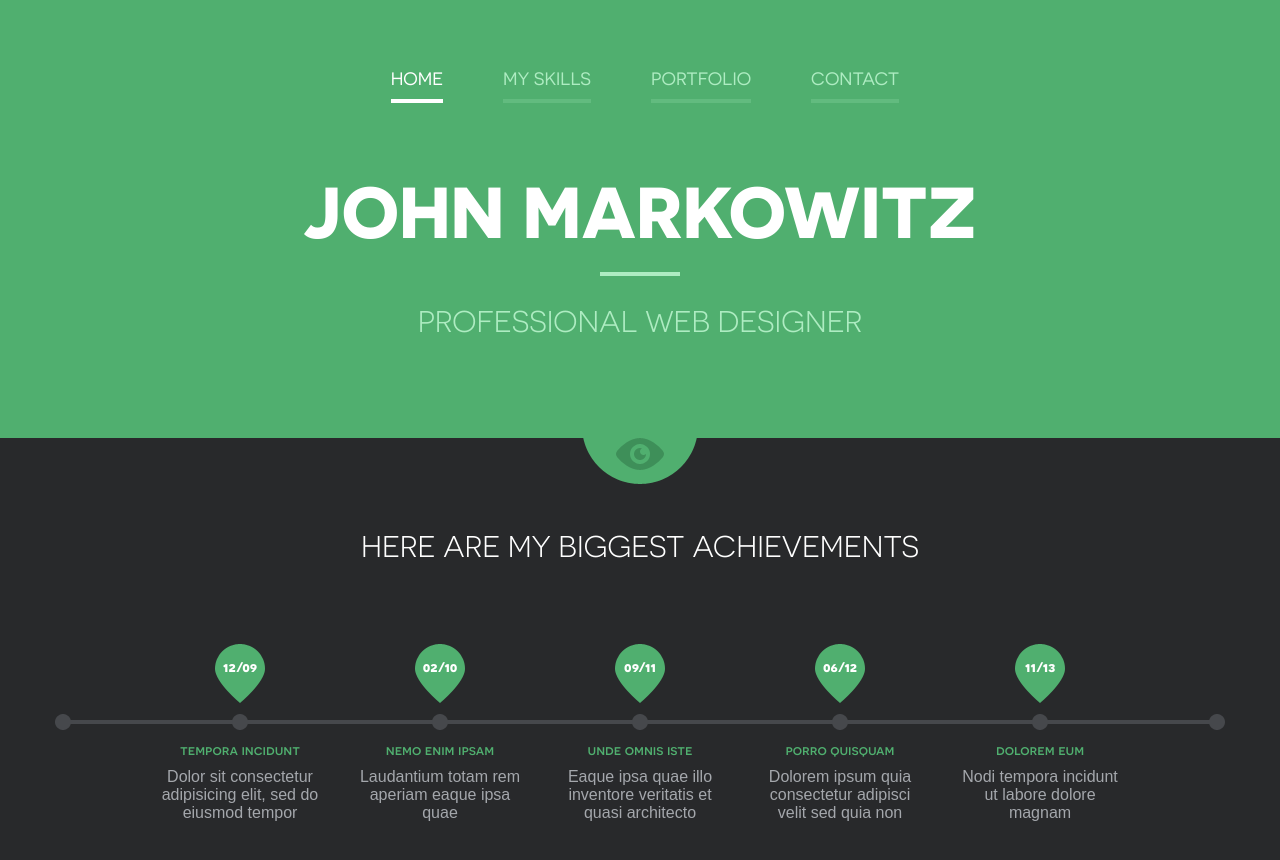
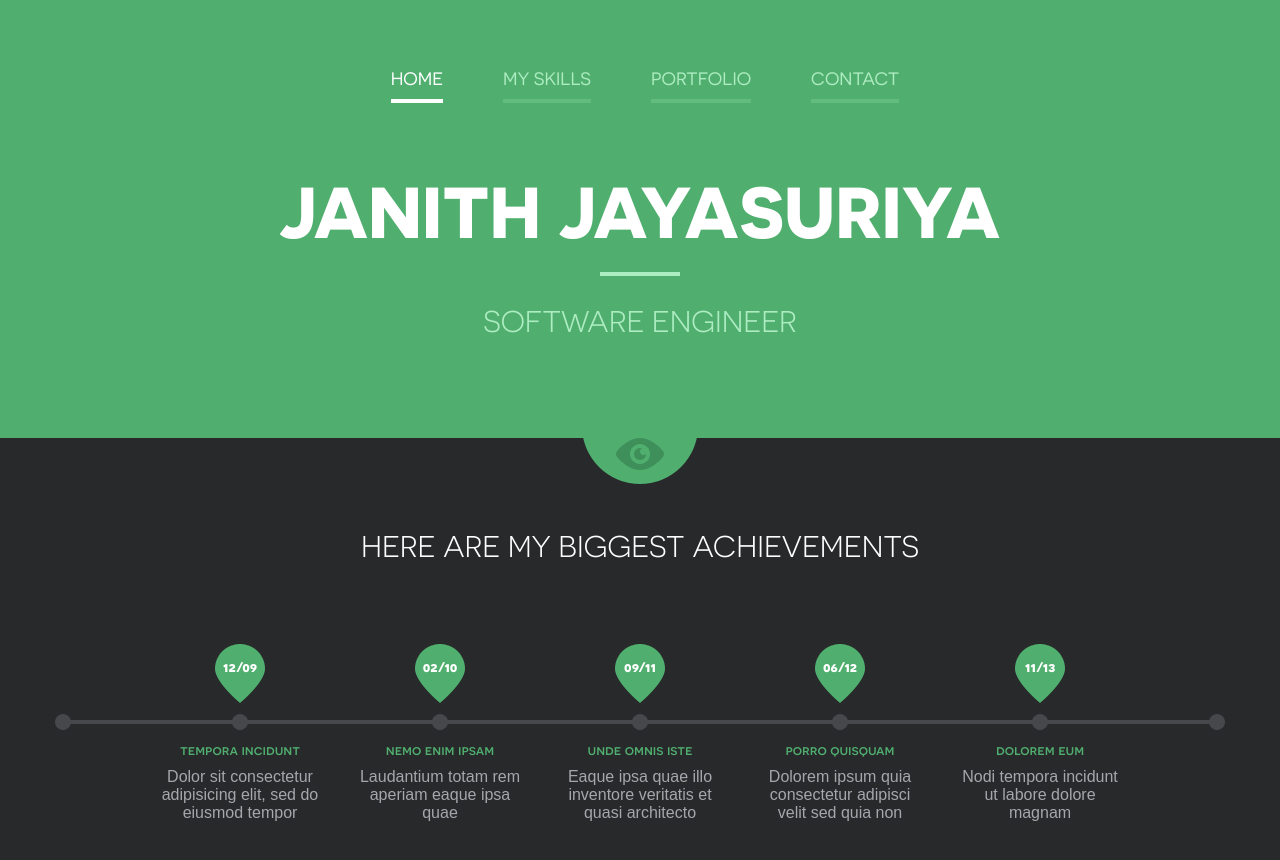
Before and after one commit to janithsjay/janithsjay.github.io, a plain HTML site: page index.html in a window 1280 px wide. Shown: the top 860 px of the page. Drawn offline with nearby package versions, Linux system fonts and the light colour scheme.

Commit message:
updated name

```diff
--- a/index.html
+++ b/index.html
@@ -7,7 +7,7 @@
 	<meta name="viewport" content="width=device-width, initial-scale=1, maximum-scale=1, minimum-scale=1, user-scalable=no">
 	<meta http-equiv="X-UA-Compatible" content="IE=edge,chrome=1">
 	<meta name="format-detection" content="telephone=no">
-	<title>John Markowitz</title>
+	<title>Janith Jayasuriya</title>
 	<link rel="stylesheet" href="js/fancybox/jquery.fancybox.css" type="text/css" media="screen" />
 	<link rel="stylesheet" href="css/all.css" />
 	<link rel="stylesheet" href="css/screen.css" />
@@ -28,8 +28,8 @@
 							<li><a href="Contact.html">Contact</a></li>
 						</ul>
 					</nav>
-				<h1 class="logo">John Markowitz</h1>
-				<h2 class="slogan">Professional Web Designer</h2>
+				<h1 class="logo">Janith Jayasuriya</h1>
+				<h2 class="slogan">Software Engineer</h2>
 			</header>
 		</div>
 		<div class="wrapper-holder grey">
```
